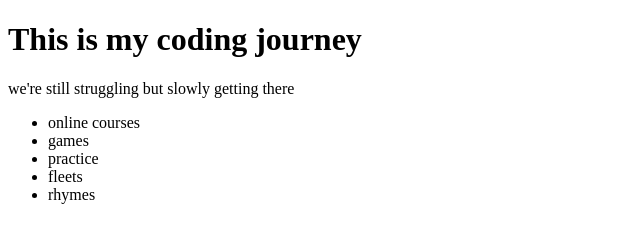
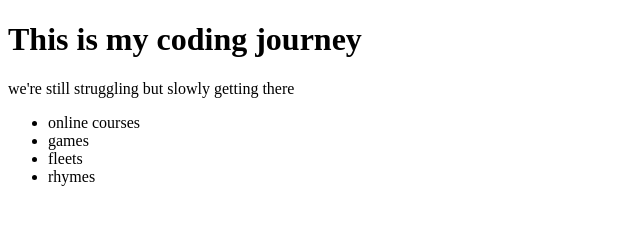
Before and after one commit to Kemigishar/code-queen, a plain HTML site: page Index.html in a window 1280 px wide. Shown: the full height of the page, 0-640 px from the left. Drawn offline with Linux system fonts and the light colour scheme.

Commit message:
removed practice

```diff
--- a/Index.html
+++ b/Index.html
@@ -12,7 +12,7 @@
 
  <li>online courses</li>
  <li>games</li>
- <li>practice</li>
+
  <li>fleets</li>
  <li>rhymes</li>
 </ul>
```
